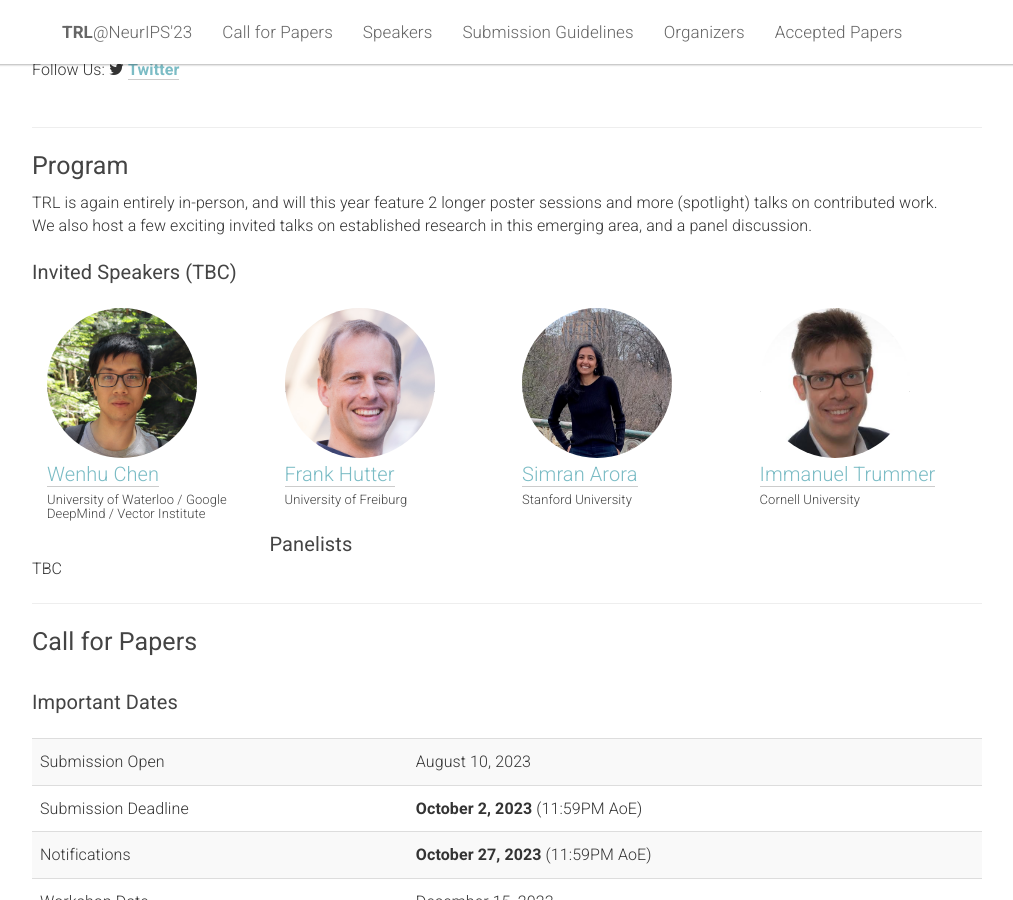
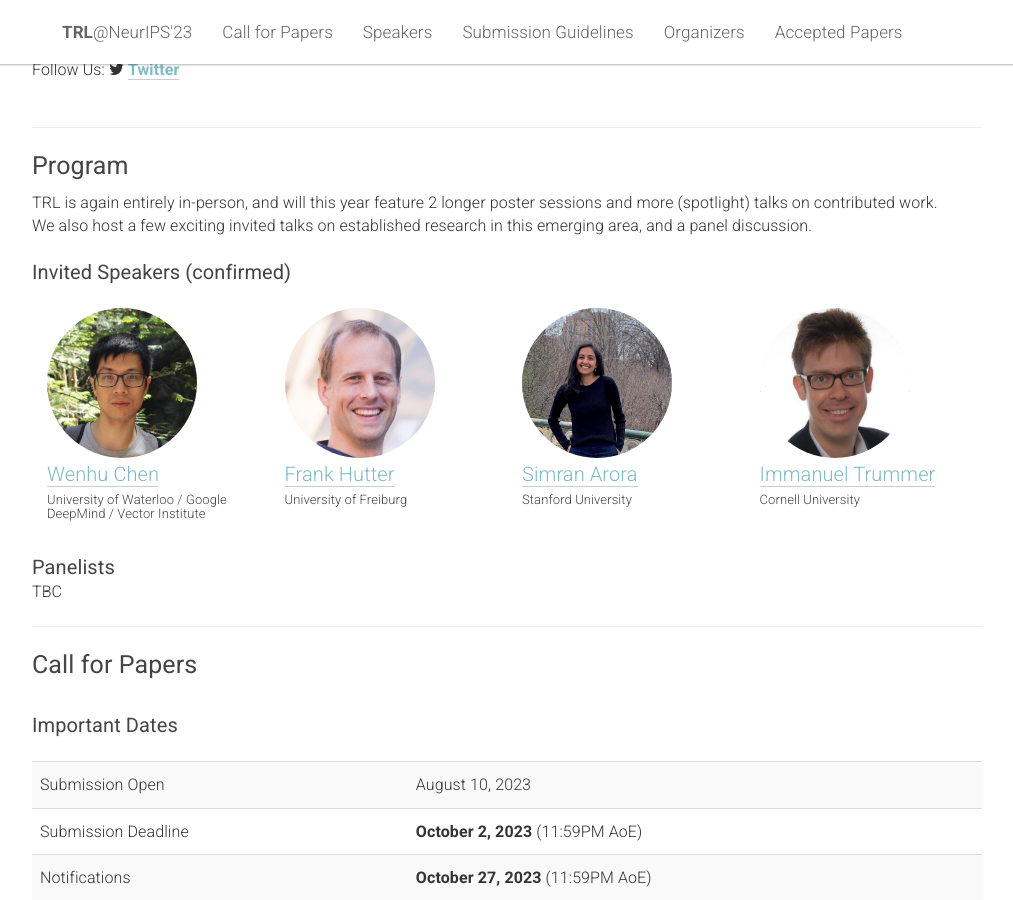
Before and after one commit to table-representation-learning/table-representation-learning.github.io, a Jekyll site: the page built from _pages/home.html, in a window 1280 px wide and 900 px high, scrolled down 547 px. Shown: the whole window, without its empty margins (133-1146 px from the left). Built offline with Jekyll 4.4.1, drawn with Linux system fonts in a browser that asks for light colours.

Commit message:
Update formatting

```diff
--- a/_pages/home.html
+++ b/_pages/home.html
@@ -351,7 +351,7 @@
 
                 <br>
 
-                <h3>Invited Speakers (TBC)</h3>
+                <h3>Invited Speakers (confirmed)</h3>
                 <br>
                 <div class="col-xs-6 col-lg-3">
                     <a href="https://wenhuchen.github.io/" target="blank">
@@ -395,9 +395,8 @@
                         <a href="https://itrummer.github.io/" target="blank">Immanuel Trummer</a>
                         <h6>Cornell University</h6>
                     </div>
+                    <br>
                 </div>
-
-                <br>
 
                 <h3>Panelists</h3>
                 TBC
```
